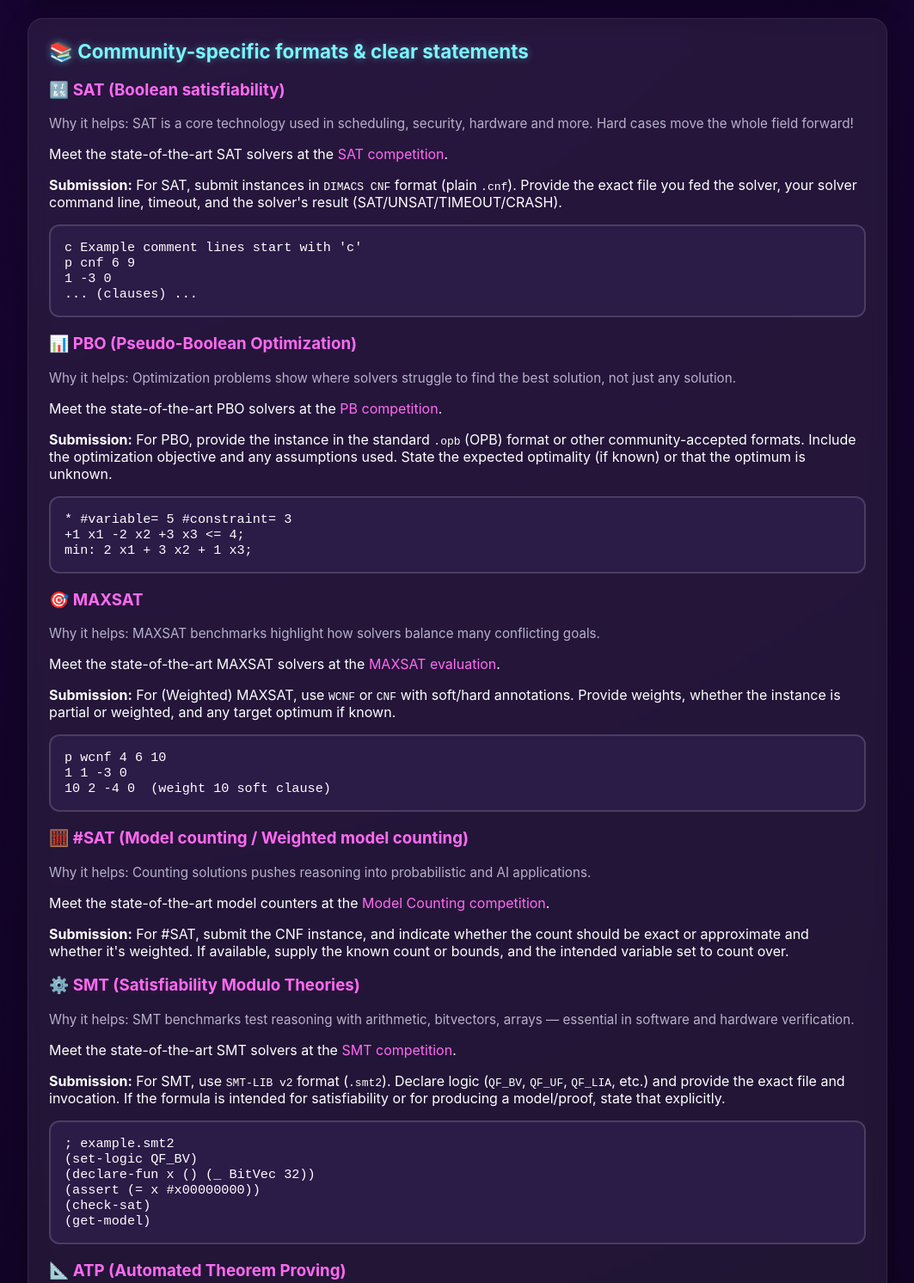
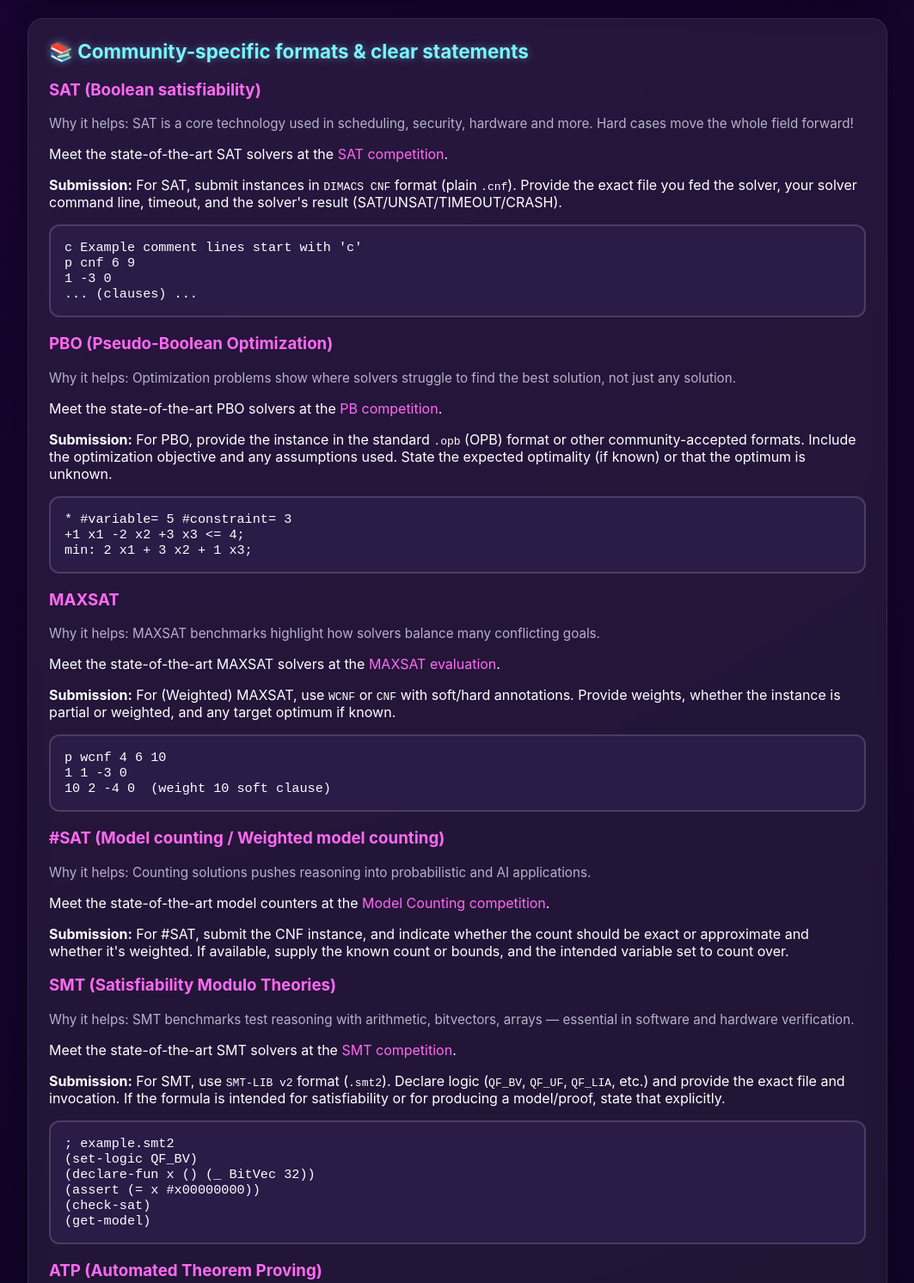
Before and after one commit to danielleberre/mysolvertimesout, a plain HTML site: page index.html in a window 1280 px wide. Shown: the part 907-2399 px from the top of the page at 86% size, without its empty margins (108-1171 px from the left). Drawn offline with Linux system fonts and the light colour scheme.

Commit message:
:pencil2: no more emoji for each community

```diff
--- a/index.html
+++ b/index.html
@@ -179,7 +179,7 @@
     <section class="card">
       <h2>📚 Community-specific formats & clear statements</h2>
 
-      <h3 id="sat">🔣 SAT (Boolean satisfiability)</h3><p class="note">Why it helps: SAT is a core technology used in scheduling, security, hardware and more. Hard cases move the whole field forward!</p>
+      <h3 id="sat">SAT (Boolean satisfiability)</h3><p class="note">Why it helps: SAT is a core technology used in scheduling, security, hardware and more. Hard cases move the whole field forward!</p>
       <p>Meet the state-of-the-art SAT solvers at the <a href="http://satcompetition.org/">SAT competition</a>.</p>
       <p><strong>Submission:</strong> For SAT, submit instances in <code>DIMACS CNF</code> format (plain <code>.cnf</code>). Provide the exact file you fed the solver, your solver command line, timeout, and the solver's result (SAT/UNSAT/TIMEOUT/CRASH).</p>
       <pre>c Example comment lines start with 'c'
@@ -188,7 +188,7 @@ p cnf 6 9
 ... (clauses) ...
 </pre>
 
-      <h3 id="pbo">📊 PBO (Pseudo-Boolean Optimization)</h3><p class="note">Why it helps: Optimization problems show where solvers struggle to find the best solution, not just any solution.</p>
+      <h3 id="pbo">PBO (Pseudo-Boolean Optimization)</h3><p class="note">Why it helps: Optimization problems show where solvers struggle to find the best solution, not just any solution.</p>
       <p>Meet the state-of-the-art PBO solvers at the <a href="https://www.cril.univ-artois.fr/PB25/">PB competition</a>.</p>
       <p><strong>Submission:</strong> For PBO, provide the instance in the standard <code>.opb</code> (OPB) format or other community-accepted formats. Include the optimization objective and any assumptions used. State the expected optimality (if known) or that the optimum is unknown.</p>
       <pre>* #variable= 5 #constraint= 3
@@ -196,7 +196,7 @@ p cnf 6 9
 min: 2 x1 + 3 x2 + 1 x3;
 </pre>
 
-      <h3 id="maxsat">🎯 MAXSAT</h3><p class="note">Why it helps: MAXSAT benchmarks highlight how solvers balance many conflicting goals.</p>
+      <h3 id="maxsat">MAXSAT</h3><p class="note">Why it helps: MAXSAT benchmarks highlight how solvers balance many conflicting goals.</p>
       <p>Meet the state-of-the-art MAXSAT solvers at the <a href="https://maxsat-evaluations.github.io/2024/">MAXSAT evaluation</a>.</p>
       <p><strong>Submission:</strong> For (Weighted) MAXSAT, use <code>WCNF</code> or <code>CNF</code> with soft/hard annotations. Provide weights, whether the instance is partial or weighted, and any target optimum if known.</p>
       <pre>p wcnf 4 6 10
@@ -204,11 +204,11 @@ min: 2 x1 + 3 x2 + 1 x3;
 10 2 -4 0  (weight 10 soft clause)
 </pre>
 
-      <h3 id="sharpsat">🧮 #SAT (Model counting / Weighted model counting)</h3><p class="note">Why it helps: Counting solutions pushes reasoning into probabilistic and AI applications.</p>
+      <h3 id="sharpsat">#SAT (Model counting / Weighted model counting)</h3><p class="note">Why it helps: Counting solutions pushes reasoning into probabilistic and AI applications.</p>
       <p>Meet the state-of-the-art model counters at the <a href="https://mccompetition.org">Model Counting competition</a>.</p>
       <p><strong>Submission:</strong> For #SAT, submit the CNF instance, and indicate whether the count should be exact or approximate and whether it's weighted. If available, supply the known count or bounds, and the intended variable set to count over.</p>
 
-      <h3 id="smt">⚙️ SMT (Satisfiability Modulo Theories)</h3><p class="note">Why it helps: SMT benchmarks test reasoning with arithmetic, bitvectors, arrays — essential in software and hardware verification.</p>
+      <h3 id="smt">SMT (Satisfiability Modulo Theories)</h3><p class="note">Why it helps: SMT benchmarks test reasoning with arithmetic, bitvectors, arrays — essential in software and hardware verification.</p>
       <p>Meet the state-of-the-art SMT solvers at the <a href="https://smt-comp.github.io/2025/">SMT competition</a>.</p>
       <p><strong>Submission:</strong> For SMT, use <code>SMT-LIB v2</code> format (<code>.smt2</code>). Declare logic (<code>QF_BV</code>, <code>QF_UF</code>, <code>QF_LIA</code>, etc.) and provide the exact file and invocation. If the formula is intended for satisfiability or for producing a model/proof, state that explicitly.</p>
       <pre>; example.smt2
@@ -219,7 +219,7 @@ min: 2 x1 + 3 x2 + 1 x3;
 (get-model)
 </pre>
 
-      <h3 id="atp">📐 ATP (Automated Theorem Proving)</h3><p class="note">Why it helps: Testing ATP systems keeps mathematical reasoning systems trustworthy and ambitious.</p>
+      <h3 id="atp">ATP (Automated Theorem Proving)</h3><p class="note">Why it helps: Testing ATP systems keeps mathematical reasoning systems trustworthy and ambitious.</p>
       <p>Meet the state-of-the-art ATP systems at the <a href="https://tptp.org/CASC/">CADE ATP System Competition (CASC)</a>.</p>
       <p><strong>Submission:</strong> For ATP (first-order logic, higher-order logic), use the <code>TPTP</code> format (.p, .tptp) and clearly label conjectures, axioms, and theory language (FOF, CNF, THF). Indicate expected result (theorem / countersatisfiable) and supply any existing proofs/traces if available.</p>
       <pre>% File: example.p
```
